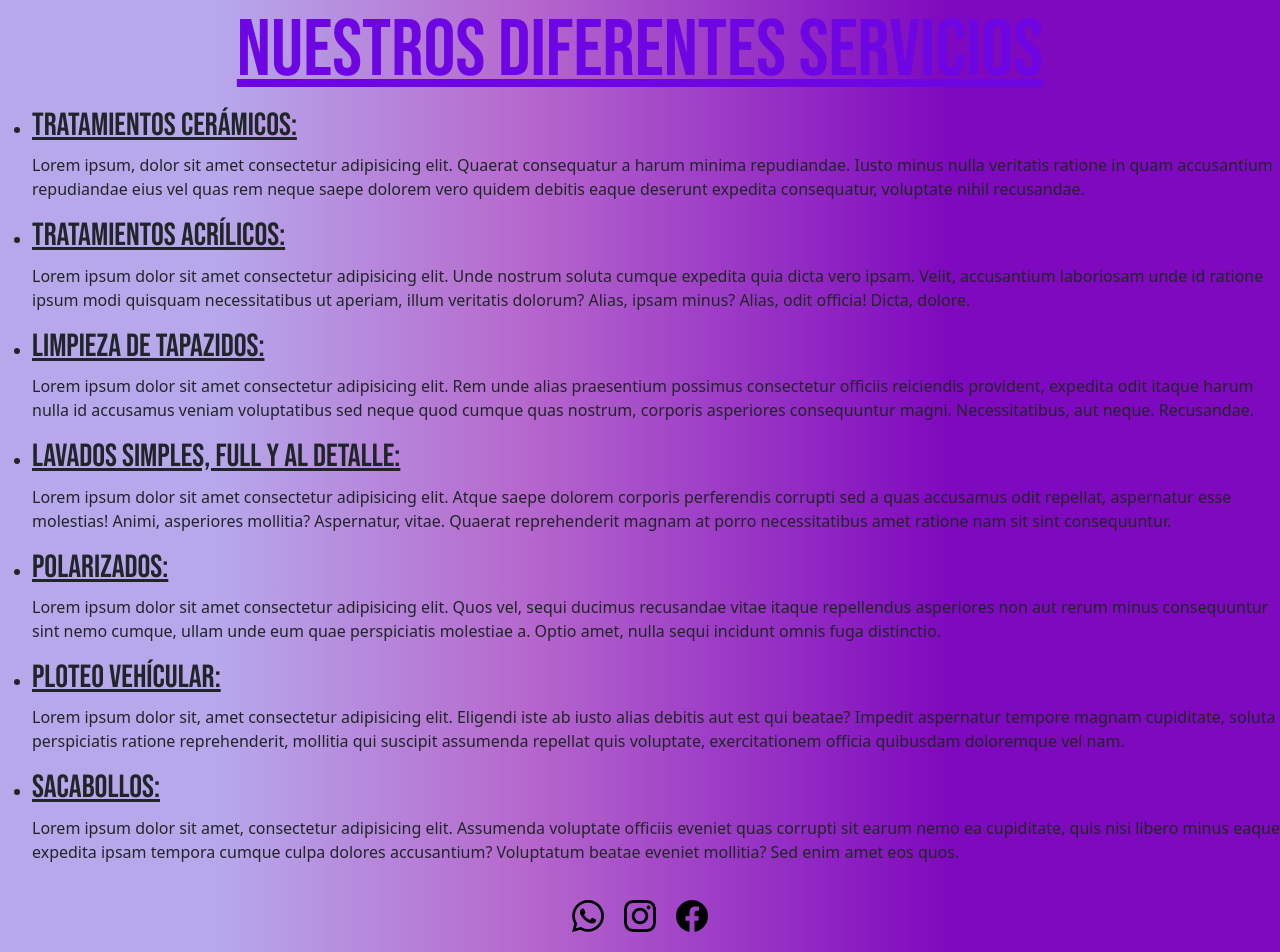
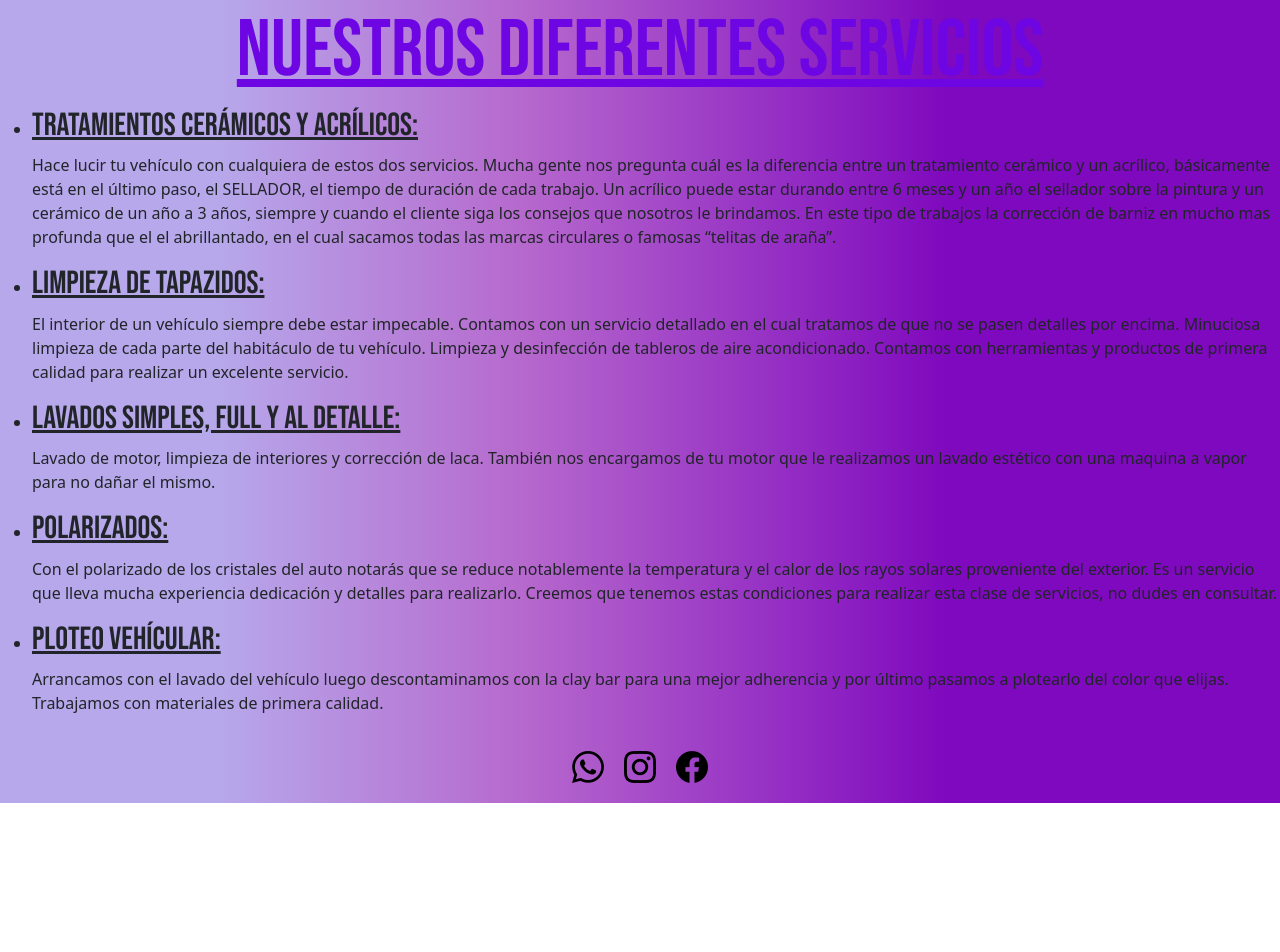
Before and after one commit to Nehue7/Purple-Shine, a website: page pages/servicios.html in a window 1280 px wide. Shown: the part 173-1125 px from the top of the page. After the commit the page ends 976 px from the top, so only its background shows below. Drawn offline with nearby package versions, Linux system fonts and the light colour scheme.

Commit message:
Reemplazando Lorem

```diff
--- a/pages/servicios.html
+++ b/pages/servicios.html
@@ -82,73 +82,36 @@
     <main class="animate__animated animate__rollIn">
       <ul>
         <li>
-          <h2>Tratamientos Cerámicos:</h2>
+          <h2>Tratamientos Cerámicos y Acrílicos:</h2>
           <p>
-            Lorem ipsum, dolor sit amet consectetur adipisicing elit. Quaerat
-            consequatur a harum minima repudiandae. Iusto minus nulla veritatis
-            ratione in quam accusantium repudiandae eius vel quas rem neque
-            saepe dolorem vero quidem debitis eaque deserunt expedita
-            consequatur, voluptate nihil recusandae.
-          </p>
-        </li>
-        <li>
-          <h2>Tratamientos Acrílicos:</h2>
-          <p>
-            Lorem ipsum dolor sit amet consectetur adipisicing elit. Unde
-            nostrum soluta cumque expedita quia dicta vero ipsam. Velit,
-            accusantium laboriosam unde id ratione ipsum modi quisquam
-            necessitatibus ut aperiam, illum veritatis dolorum? Alias, ipsam
-            minus? Alias, odit officia! Dicta, dolore.
+            Hace lucir tu vehículo con cualquiera de estos dos servicios. Mucha gente nos pregunta cuál es la diferencia entre un tratamiento cerámico y un acrílico, básicamente está en el último paso, el SELLADOR, el tiempo de duración de cada trabajo. Un acrílico puede estar durando entre 6 meses y un año el sellador sobre la pintura y un cerámico de un año a 3 años, siempre y cuando el cliente siga los consejos que nosotros le brindamos. En este tipo de trabajos la corrección de barniz en mucho mas profunda que el el abrillantado, en el cual sacamos todas las marcas circulares o famosas “telitas de araña”.
           </p>
         </li>
         <li>
           <h2>Limpieza de Tapazidos:</h2>
           <p>
-            Lorem ipsum dolor sit amet consectetur adipisicing elit. Rem unde
-            alias praesentium possimus consectetur officiis reiciendis
-            provident, expedita odit itaque harum nulla id accusamus veniam
-            voluptatibus sed neque quod cumque quas nostrum, corporis asperiores
-            consequuntur magni. Necessitatibus, aut neque. Recusandae.
+            El interior de un vehículo siempre debe estar impecable. Contamos con un servicio detallado en el cual tratamos  de que no se pasen detalles por encima. Minuciosa limpieza de cada parte del habitáculo de tu vehículo. Limpieza y desinfección de tableros de aire acondicionado. Contamos con herramientas y productos de primera calidad para realizar un excelente servicio.
           </p>
         </li>
         <li>
           <h2>Lavados simples, full y al detalle:</h2>
           <p>
-            Lorem ipsum dolor sit amet consectetur adipisicing elit. Atque saepe
-            dolorem corporis perferendis corrupti sed a quas accusamus odit
-            repellat, aspernatur esse molestias! Animi, asperiores mollitia?
-            Aspernatur, vitae. Quaerat reprehenderit magnam at porro
-            necessitatibus amet ratione nam sit sint consequuntur.
+            Lavado de motor, limpieza de interiores y corrección de laca.
+            También nos encargamos de tu motor que le realizamos un lavado estético con una maquina a vapor para no dañar el mismo.
           </p>
         </li>
         <li>
           <h2>Polarizados:</h2>
           <p>
-            Lorem ipsum dolor sit amet consectetur adipisicing elit. Quos vel,
-            sequi ducimus recusandae vitae itaque repellendus asperiores non aut
-            rerum minus consequuntur sint nemo cumque, ullam unde eum quae
-            perspiciatis molestiae a. Optio amet, nulla sequi incidunt omnis
-            fuga distinctio.
+            Con el polarizado de los cristales del auto notarás que se reduce notablemente la temperatura y el calor de los rayos solares proveniente del exterior.
+            Es un servicio que lleva mucha experiencia dedicación y detalles para realizarlo. Creemos que tenemos estas condiciones para realizar esta clase de servicios, no dudes en consultar.
           </p>
         </li>
         <li>
           <h2>Ploteo Vehícular:</h2>
           <p>
-            Lorem ipsum dolor sit, amet consectetur adipisicing elit. Eligendi
-            iste ab iusto alias debitis aut est qui beatae? Impedit aspernatur
-            tempore magnam cupiditate, soluta perspiciatis ratione
-            reprehenderit, mollitia qui suscipit assumenda repellat quis
-            voluptate, exercitationem officia quibusdam doloremque vel nam.
-          </p>
-        </li>
-        <li>
-          <h2>Sacabollos:</h2>
-          <p>
-            Lorem ipsum dolor sit amet, consectetur adipisicing elit. Assumenda
-            voluptate officiis eveniet quas corrupti sit earum nemo ea
-            cupiditate, quis nisi libero minus eaque expedita ipsam tempora
-            cumque culpa dolores accusantium? Voluptatum beatae eveniet
-            mollitia? Sed enim amet eos quos.
+            Arrancamos con el lavado del vehículo luego descontaminamos con la clay bar para una mejor adherencia y por último pasamos a plotearlo del color que elijas.
+            Trabajamos con materiales de primera calidad.
           </p>
         </li>
       </ul>
--- a/scss/style.scss
+++ b/scss/style.scss
@@ -187,6 +187,7 @@
       display: flex;
       flex-direction: column;
       align-items: flex-start;
+      margin: 20px 15px 20px 15px;
     }
 
     .gal {
```
Also changed, not shown: pages/venta.html (+12 -12 lines), css/style.css, 1 other file.
